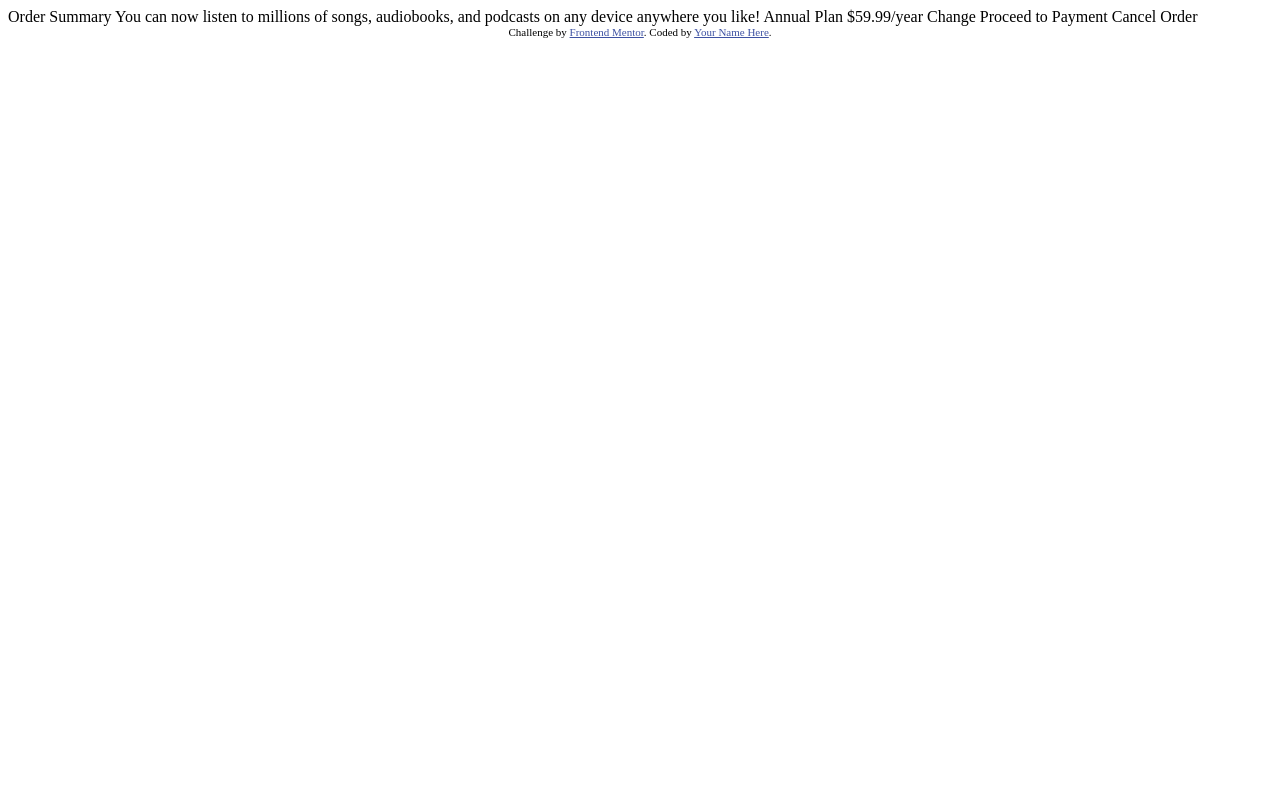
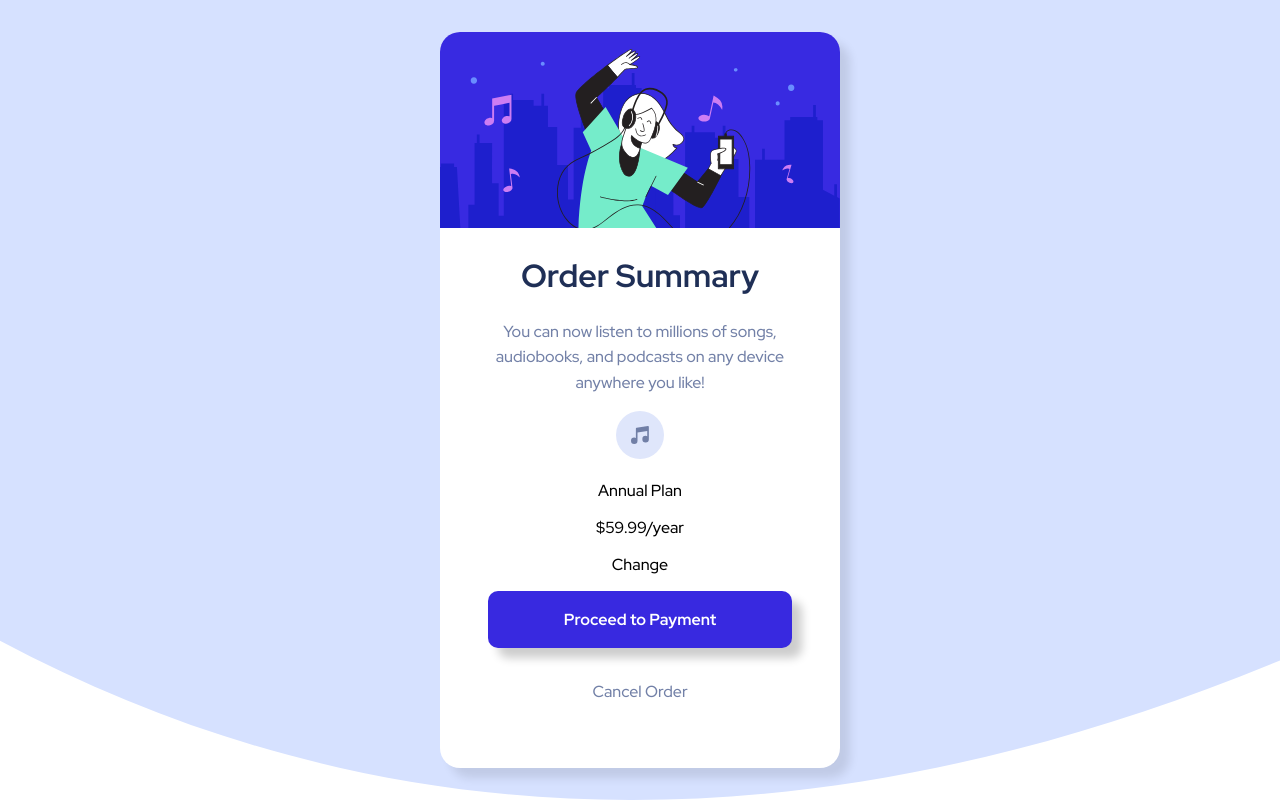
Before and after one commit to thor-rodrigues/order-summary-component, a plain HTML site: page index.html in a window 1280 px wide. Drawn offline with Linux system fonts and the light colour scheme.

Commit message:
Added payment button

```diff
--- a/index.html
+++ b/index.html
@@ -1,22 +1,61 @@
 <!DOCTYPE html>
 <html lang="en">
+
 <head>
-  <meta charset="UTF-8">
-  <meta name="viewport" content="width=device-width, initial-scale=1.0"> <!-- displays site properly based on user's device -->
+    <meta charset="UTF-8">
+    <meta name="viewport" content="width=device-width, initial-scale=1.0">
+    <!-- displays site properly based on user's device -->
+    <link rel="icon" type="image/png" sizes="32x32" href="./images/favicon-32x32.png">
+    <link rel="stylesheet" href="./style.css">
+    <link href="https://fonts.googleapis.com/css2?family=Red+Hat+Display:wght@500;700;900&display=swap" rel="stylesheet">
+    <title>Frontend Mentor | Order summary card</title>
 
-  <link rel="icon" type="image/png" sizes="32x32" href="./images/favicon-32x32.png">
+    <!-- Feel free to remove these styles or customise in your own stylesheet 👍 -->
+    <style>
+        .attribution {
+            font-size: 11px;
+            text-align: center;
+        }
 
-  <title>Frontend Mentor | Order summary card</title>
+        .attribution a {
+            color: hsl(228, 45%, 44%);
+        }
+    </style>
+</head>
 
-  <!-- Feel free to remove these styles or customise in your own stylesheet 👍 -->
-  <style>
-    .attribution { font-size: 11px; text-align: center; }
-    .attribution a { color: hsl(228, 45%, 44%); }
-  </style>
-</head>
 <body>
+    <div class="card">
+        <div class="card-image">
+            <img src="./images/illustration-hero.svg" alt="Girl with headphones enjoying music">
+        </div>
+        <div class="card-information">
+            <div class="card-title">
+                <h1>Order Summary</h1>
+            </div>
+            <div class="card-description">
+                <p>You can now listen to millions of songs, audiobooks, and podcasts on any device anywhere you like!</p>
+            </div>
+            <div class="subscription-component">
+                <div class="subscription-description">
+                    <img src="./images/icon-music.svg" alt="Music icon">
+                    <p class="annual-plan">Annual Plan</p>
+                    <p class="subscription-price">$59.99/year</p>
+                </div>
+                <div class="subscription-change">
+                    <p>Change</p>
+                </div>
+            </div>
+            <div class="payment-button">
+                <p>Proceed to Payment</p>
+            </div>
+            <div class="cancel-order-button">
+                <p>Cancel Order</p>
+            </div>
+        </div>
 
-  Order Summary
+    </div>
+
+    <!-- Order Summary
 
   You can now listen to millions of songs, audiobooks, and podcasts on any
   device anywhere you like!
@@ -27,11 +66,11 @@
   Change
 
   Proceed to Payment
-  Cancel Order
+  Cancel Order -->
 
-  <div class="attribution">
-    Challenge by <a href="https://www.frontendmentor.io?ref=challenge" target="_blank">Frontend Mentor</a>.
-    Coded by <a href="#">Your Name Here</a>.
-  </div>
+    <!-- <div class="attribution">
+        Challenge by <a href="https://www.frontendmentor.io?ref=challenge" target="_blank">Frontend Mentor</a>. Coded by <a href="#">Your Name Here</a>.
+    </div> -->
 </body>
+
 </html>
--- /dev/null
+++ b/style.css
@@ -0,0 +1,81 @@
+/* Universal styles */
+
+html {
+    font-size: 16px;
+    font-family: "Red Hat Display", sans-serif;
+    text-align: center;
+}
+
+body {
+    display: flex;
+    justify-content: center;
+    align-items: center;
+    width: 100%;
+    height: 100vh;
+    padding: 0;
+    margin: 0;
+    background: url(./images/pattern-background-desktop.svg);
+    background-repeat: no-repeat;
+    background-size: cover;
+}
+
+
+/* Card style */
+
+.card {
+    flex-direction: column;
+    width: 25rem;
+    border-radius: 20px;
+    background-color: rgb(255, 255, 255);
+    box-shadow: 10px 10px 10px rgb(0, 0, 0, 0.1);
+}
+
+.card-image img {
+    width: 100%;
+    border-radius: 20px 20px 0px 0px;
+}
+
+.card-title {
+    color: hsl(223, 47%, 23%);
+}
+
+.card-description {
+    color: hsl(224, 23%, 55%);
+    padding: 0rem 2rem;
+    line-height: 1.6;
+}
+
+
+/* Subscription component styles */
+
+
+/* Payment & cancel order styles */
+
+.payment-button {
+    color: rgb(255, 255, 255);
+    font-weight: 700;
+    background-color: hsl(245, 75%, 52%);
+    padding: 0.1rem 0rem;
+    border-radius: 10px;
+    margin: 1rem 3rem;
+    box-shadow: 10px 10px 10px rgb(0, 0, 0, 0.2);
+}
+
+.cancel-order-button {
+    color: hsl(224, 23%, 55%);
+    font-family: 500;
+    padding: 0.1rem 0rem;
+    margin: 1rem 3rem 3rem 3rem;
+}
+
+
+/* Attribution section */
+
+.attribution {
+    font-size: 11px;
+    text-align: center;
+}
+
+.attribution a {
+    color: hsl(228, 45%, 44%);
+}
```
